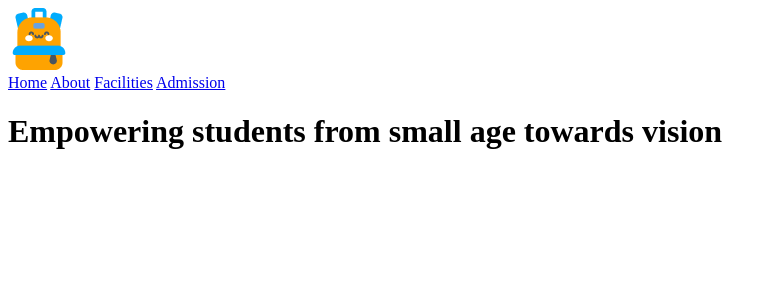
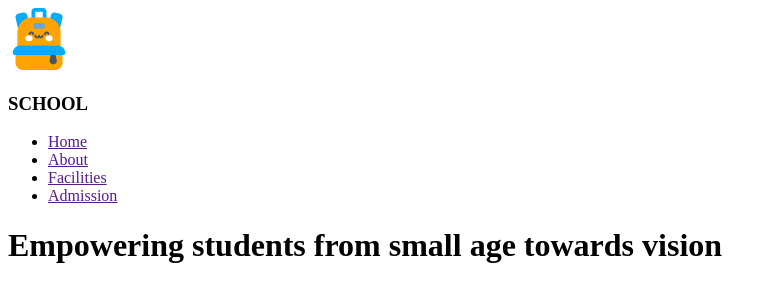
Before and after one commit to fazlerabbi2003/school-kids-project, a plain HTML site: page index.html in a window 1280 px wide. Shown: the whole page, without its empty margins (0-777 px from the left). Drawn offline with Linux system fonts and the light colour scheme.

Commit message:
added styles navbar header

```diff
--- a/index.html
+++ b/index.html
@@ -9,13 +9,18 @@
 <body>
     <header>
         <div class="logo">
-          <img src="assets/logo.png" alt="School Logo">
+          <img src="assets/logo.png" alt="School"School>
         </div>
-        <nav>
-            <a href="home">Home</a>
-            <a href="about">About</a>
-            <a href="facilities">Facilities</a>
-            <a href="admission">Admission</a>
+        <nav class="navbar">
+            <h3 class="brand">SCHOOL</h3>
+            <ul class="nav-links display flex">
+             <li class="nav-item"><a href="" class="nav-link">Home</a></li>
+             <li class="nav-item"><a href="" class="nav-link">About</a></li>
+             <li class="nav-item"><a href="" class="nav-link">Facilities</a></li>
+             <li class="nav-item"><a href="" class="nav-link">Admission</a></li>
+            </ul>
+
+
         </nav>
     </header>
     <main>
--- a/styles/style.css
+++ b/styles/style.css
@@ -8,3 +8,16 @@
   font-weight: 400;
   font-style: normal;
 }
+/* shared styles */
+.display-flex{
+    display: flex;
+}
+
+
+/* header styles */
+
+
+/*navbar related styles */
+.nav{
+
+}
```
